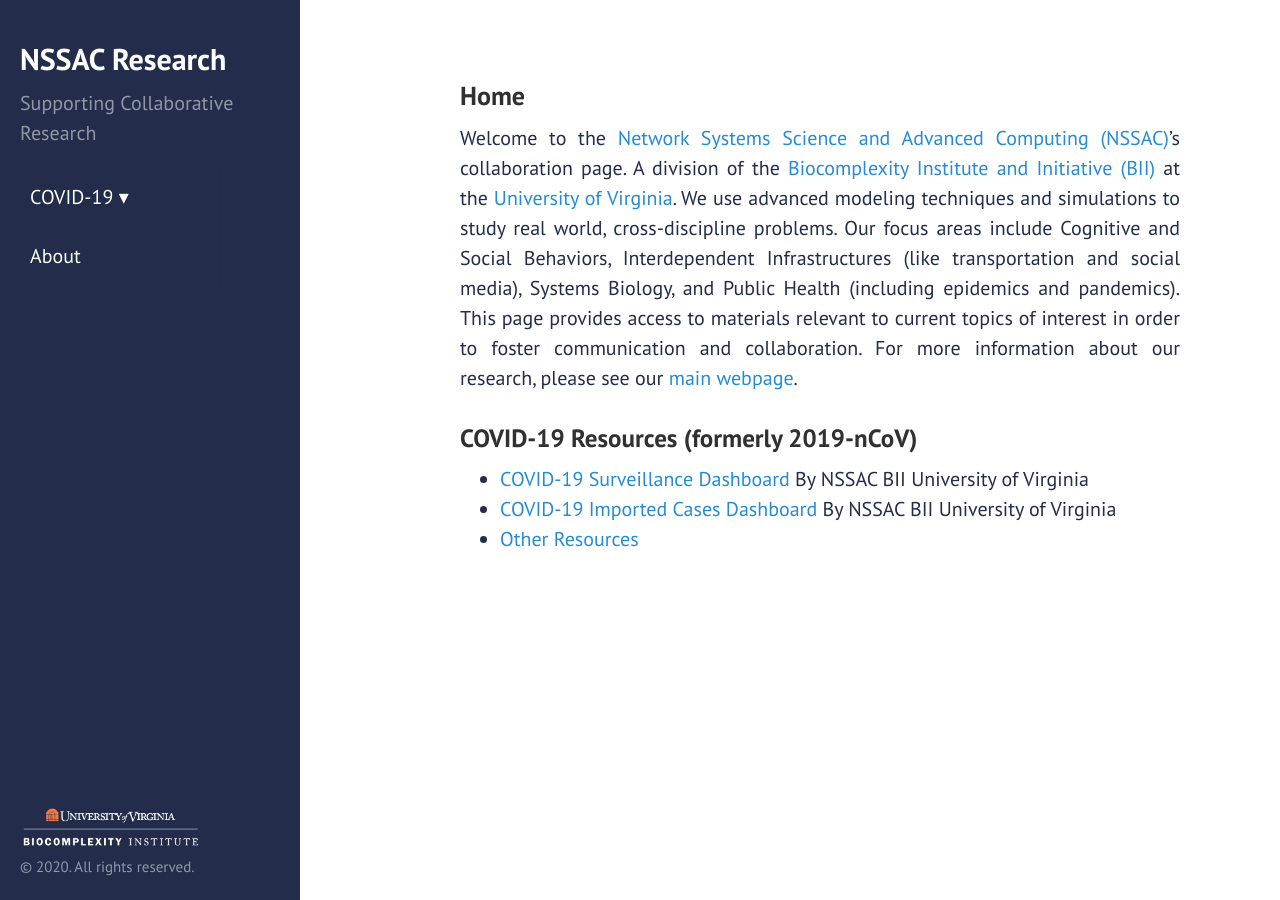
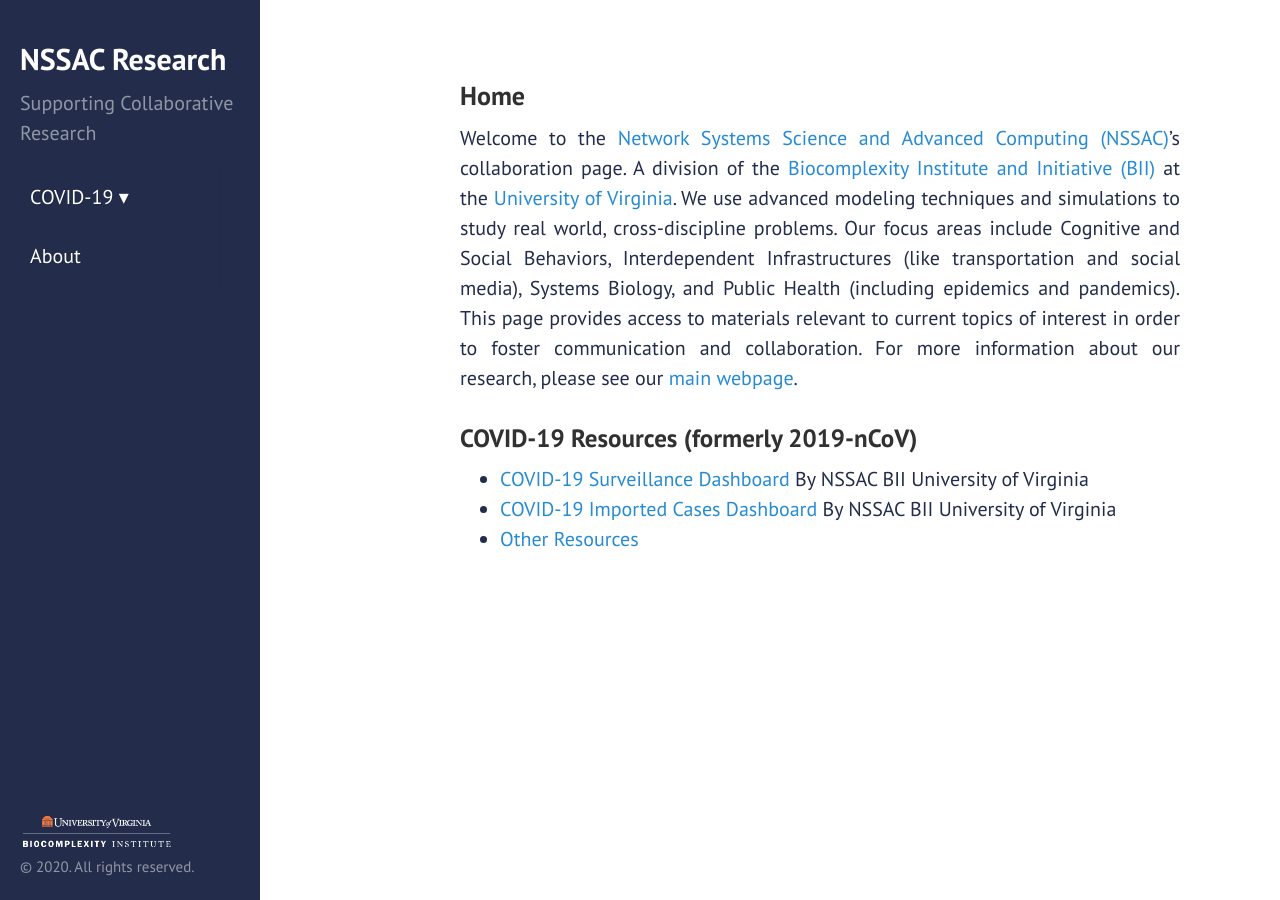
Before and after one commit to mehta-gaurav/mehta-gaurav.github.io, a Jekyll site: the page built from index.md, in a window 1280 px wide. Built offline with Jekyll 4.4.1, drawn with Linux system fonts in a browser that asks for light colours.

Commit message:
Update hyde.css

```diff
--- a/public/css/hyde.css
+++ b/public/css/hyde.css
@@ -66,7 +66,7 @@
     top: 0;
     left: 0;
     bottom: 0;
-    width: 15rem;
+    width: 13rem;
     text-align: left;
   }
 }
```
